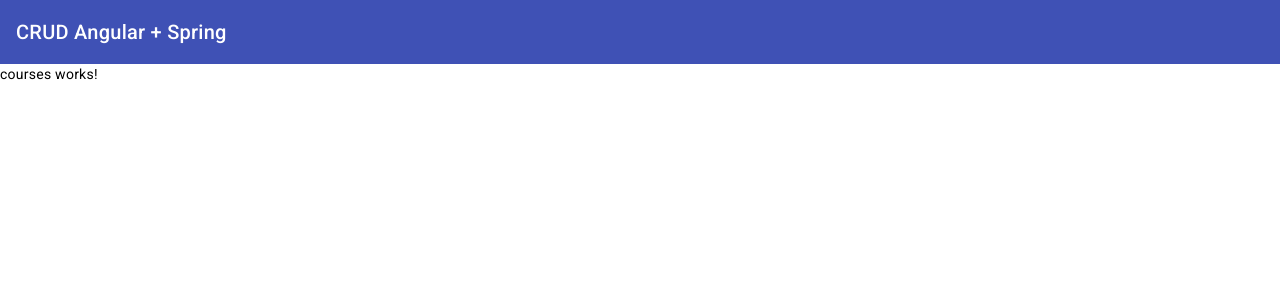
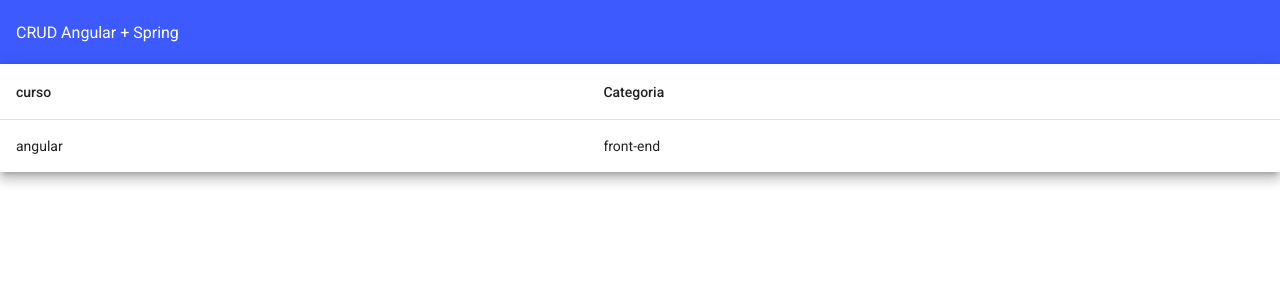
Before and after one commit to Sandro-Castro/crud-courses-angular, an Angular app: page /courses in a window 1280 px wide. Shown: the top 300 px of the page. Built offline with nearby package versions, Linux system fonts and the light colour scheme.

Commit message:
Criação tabelas nome e categoria

```diff
--- a/angular.json
+++ b/angular.json
@@ -32,7 +32,6 @@
               }
             ],
             "styles": [
-              "@angular/material/prebuilt-themes/azure-blue.css",
               "src/styles.scss"
             ],
             "scripts": [],
--- a/src/app/courses/courses/courses.component.html
+++ b/src/app/courses/courses/courses.component.html
@@ -1 +1,29 @@
-<p>courses works!</p>
+<table mat-table [dataSource]="courses" class="mat-elevation-z8">
+
+  <!-- Name Column -->
+  <ng-container matColumnDef="name">
+    <th mat-header-cell *matHeaderCellDef> curso </th>
+    <td mat-cell *matCellDef="let course"> {{ course.name }} </td>
+  </ng-container>
+
+  <!-- Category Column -->
+  <ng-container matColumnDef="category">
+    <th mat-header-cell *matHeaderCellDef> Categoria </th>
+    <td mat-cell *matCellDef="let course"> {{course.category}} </td>
+  </ng-container>
+
+  <!-- Weight Column -->
+  <ng-container matColumnDef="weight">
+    <th mat-header-cell *matHeaderCellDef> Weight </th>
+    <td mat-cell *matCellDef="let element"> {{element.weight}} </td>
+  </ng-container>
+
+  <!-- Symbol Column -->
+  <ng-container matColumnDef="symbol">
+    <th mat-header-cell *matHeaderCellDef> Symbol </th>
+    <td mat-cell *matCellDef="let element"> {{element.symbol}} </td>
+  </ng-container>
+
+  <tr mat-header-row *matHeaderRowDef="displayedColumns"></tr>
+  <tr mat-row *matRowDef="let row; columns: displayedColumns;"></tr>
+</table>
--- a/src/app/courses/courses/courses.component.ts
+++ b/src/app/courses/courses/courses.component.ts
@@ -1,12 +1,27 @@
-import { Component } from '@angular/core';
+import { Component, OnInit } from '@angular/core';
+import { CommonModule } from '@angular/common';
+import { MatTableModule } from '@angular/material/table';
+import { MatToolbarModule } from '@angular/material/toolbar';
+import { MatIconModule } from '@angular/material/icon';
+import { Course } from '../model/course';
 
 @Component({
   selector: 'app-courses',
   standalone: true,
-  imports: [],
+  imports: [CommonModule, MatTableModule, MatToolbarModule, MatIconModule],
   templateUrl: './courses.component.html',
   styleUrl: './courses.component.scss'
 })
-export class CoursesComponent {
+export class CoursesComponent implements OnInit{
+  courses: Course[] = [
+    {_id: '1', name: 'angular', category: 'front-end'}
+  ];
+  displayedColumns = ['name', 'category']
+
+  constructor(){}
+
+  ngOnInit(): void {
+
+  }
 
 }
--- /dev/null
+++ b/src/app/courses/model/course.ts
@@ -0,0 +1,5 @@
+export interface Course {
+  _id: string;
+  name: string;
+  category: string;
+}
--- a/src/styles.scss
+++ b/src/styles.scss
@@ -1,5 +1,19 @@
-/* You can add global styles to this file, and also import other style files */
-@import "@angular/material/prebuilt-themes/indigo-pink.css";
+@use '@angular/material' as mat;
+@include mat.core();
+
+$myapp-theme-primary: mat.m2-define-palette(mat.$m2-indigo-palette, A400, A100, A700);
+$myapp-theme-accent: mat.m2-define-palette(mat.$m2-indigo-palette);
+$myapp-theme-warn: mat.m2-define-palette(mat.$m2-red-palette);
+
+$myapp-theme: mat.m2-define-light-theme((
+  color: (
+    primary: $myapp-theme-primary,
+    accent: $myapp-theme-accent,
+    warn: $myapp-theme-warn,
+  )
+));
+
+@include mat.all-component-themes($myapp-theme);
 
 html, body { height: 100%; }
 body { margin: 0; font-family: Roboto, "Helvetica Neue", sans-serif; }
```
Also changed, not shown: src/app/courses/courses.module.ts (+9 -3 lines).
